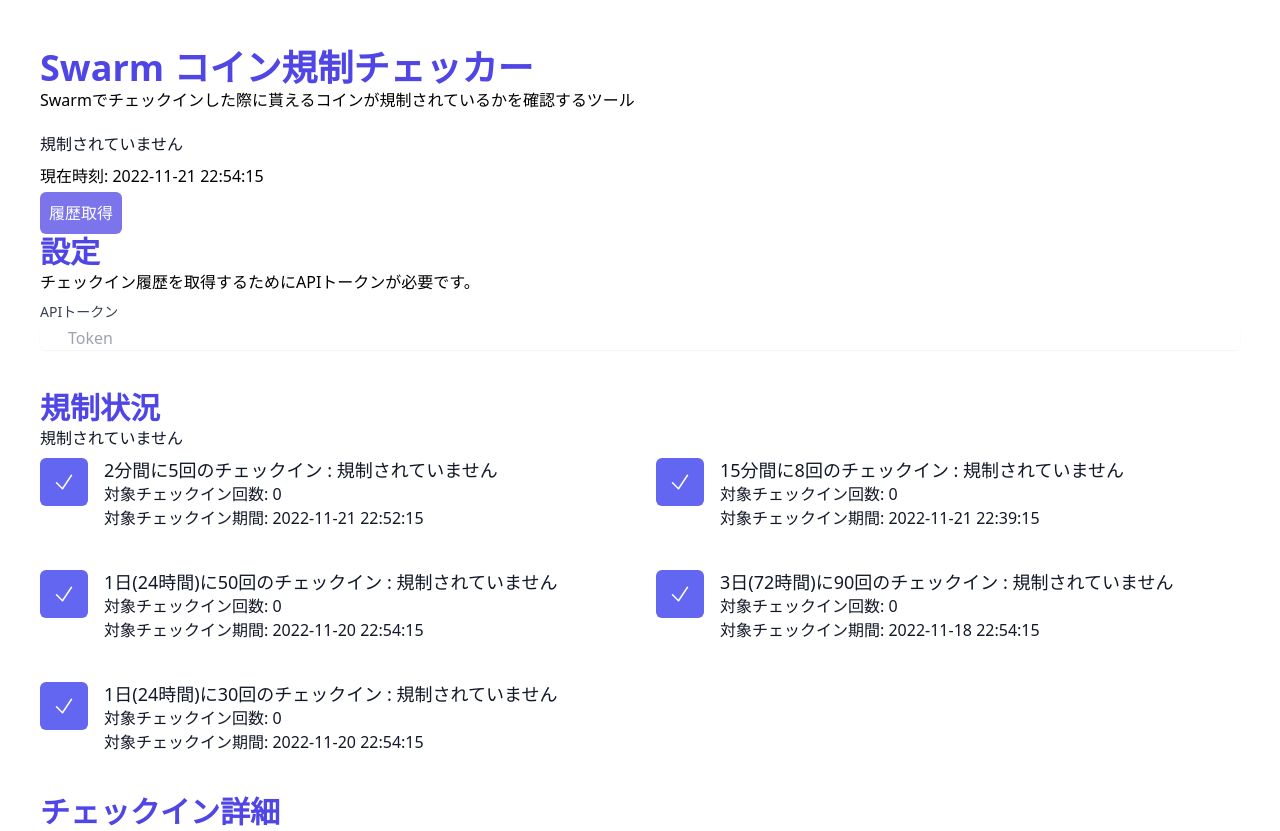
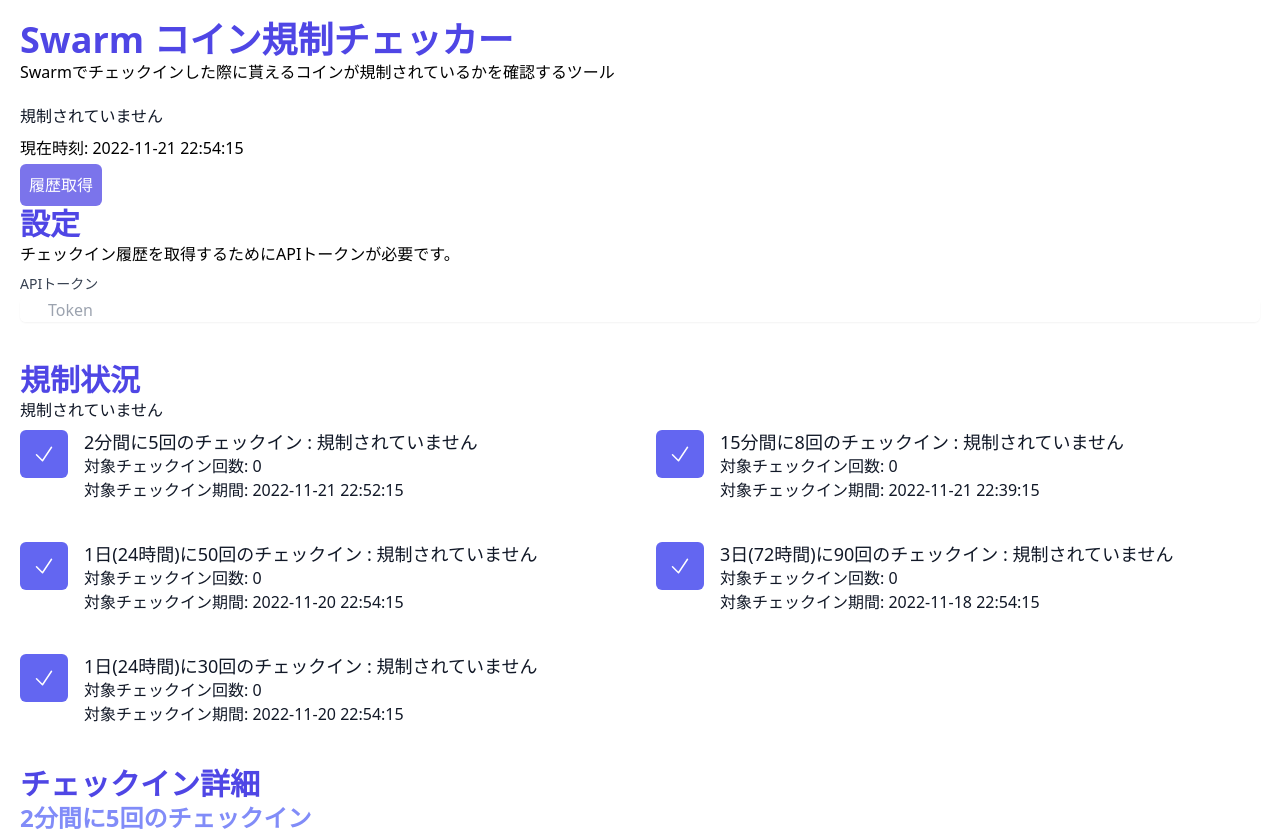
Before and after one commit to hiroxto/swarm-checkin-regulation-checker, a Next.js app: page / in a window 1280 px wide. Shown: the top 831 px of the page. Built offline with nearby package versions, Linux system fonts and the light colour scheme.

Commit message:
ルートに対するパディングを変更

```diff
--- a/pages/index.tsx
+++ b/pages/index.tsx
@@ -77,7 +77,7 @@
   }, [router, token, checkins, checkLimits]);
 
   return (
-    <div className="bg-white py-12 px-10">
+    <div className="bg-white px-5 py-5">
       <Head>
         <title>Swarm コイン規制チェッカー</title>
         <meta name="description" content="Swarmでチェックインした際に貰えるコインが規制されているかを確認するツール" />
```
